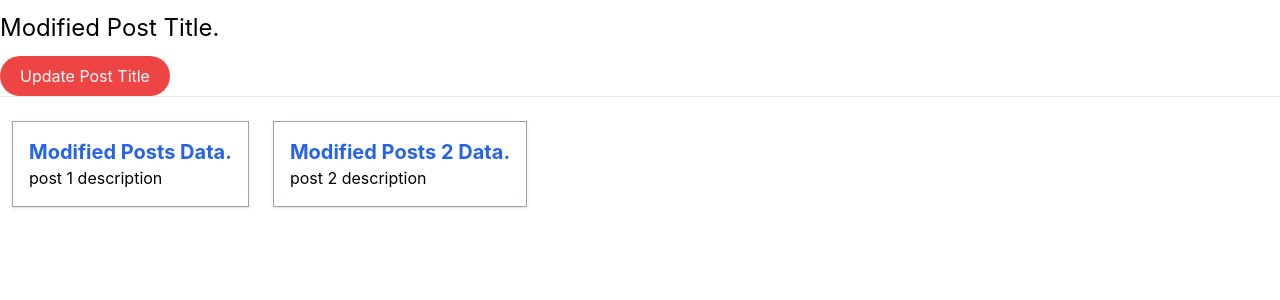
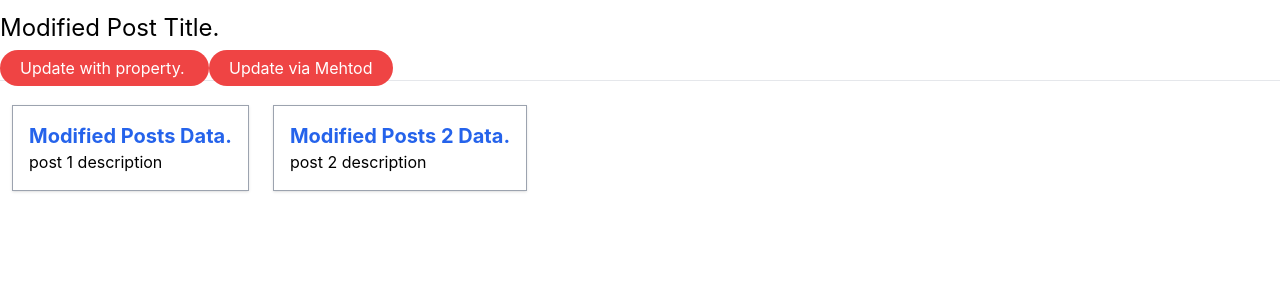
Before and after one commit to Rajkiran426/React, a React (Create React App) app in the folder my-app/: page / in a window 1280 px wide. Shown: the top 300 px of the page. Built offline with nearby package versions, Linux system fonts and the light colour scheme.

Commit message:
event handling

```diff
--- a/my-app/src/components/Posts/Post.js
+++ b/my-app/src/components/Posts/Post.js
@@ -27,15 +27,17 @@ class Posts extends Component {
         postTitle: 'Posts Title',
     };
 
-    updateTitleHandller(){
+    updateTitleHandller(e){
+        e.preventDefault();
         console.log('updatein title');
         console.log(this);
         this.setState({
             postTitle: 'Modified title'
         });
-    }
+    };
 
-    titleHandller = () =>{
+    titleHandller = (e) =>{
+        e.preventDefault();
         console.log('updatein title via property function');
         console.log(this);
         this.setState({
@@ -64,9 +66,17 @@ class Posts extends Component {
             <div>
                 <h2 className='text-2xl my-3 '>{this.state.postTitle}</h2>
                 <div>
-
-                    <button onClick={this.titleHandller} className='px-5 py-2 bg-red-500 rounded-3xl text-white' >Update Post Title</button>
-                </div>
+                <a
+                    href='http://google.com'
+                    onClick={this.titleHandller}
+                    className='px-5 py-2 bg-red-500 rounded-3xl text-white' >
+                    Update with property. </a>
+                    <a
+                    href='http://google.com'
+                    onClick={this.updateTitleHandller.bind(this)}
+                    className='px-5 py-2 bg-red-500 rounded-3xl text-white' >
+                    Update via Mehtod </a>
+                     </div>
                 <hr />
                 <div className='flex my-3'>
                     <SinglePost title={this.state.posts[0].title} description={this.state.posts[0].description} />
```
